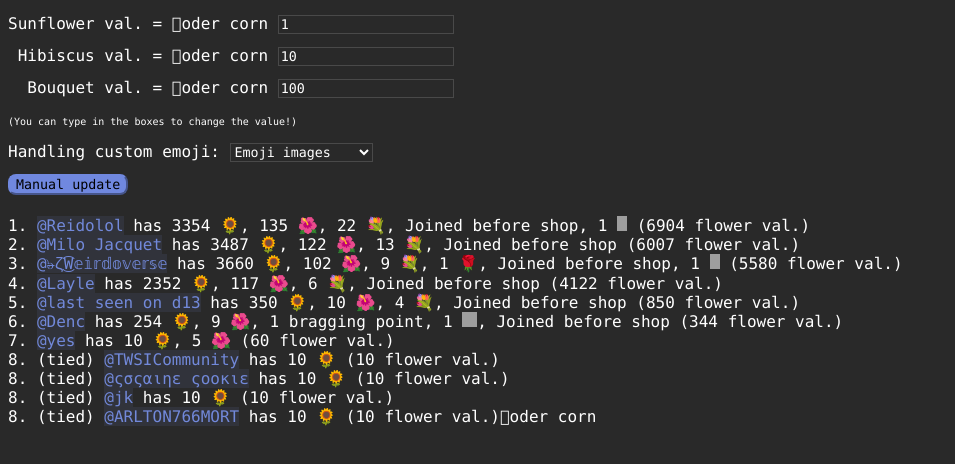
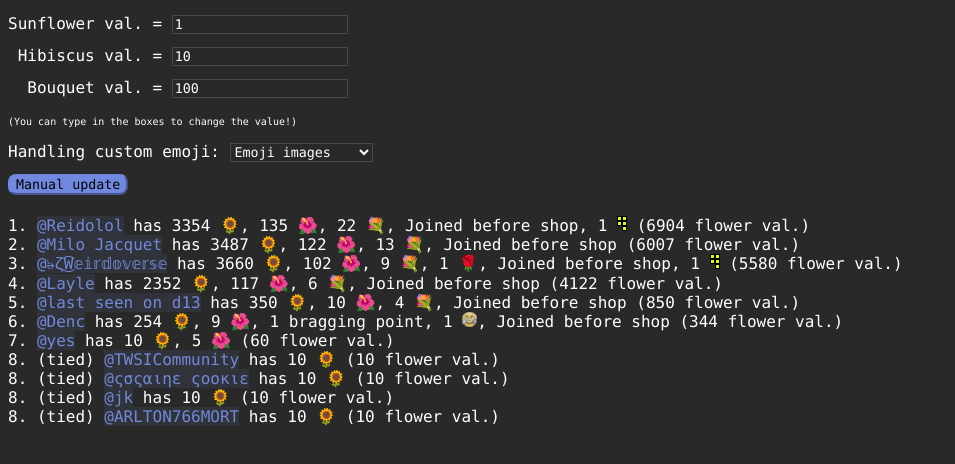
Before and after one commit to TheGitHub428Guy/428-s-server-leaderboard, a plain HTML site: page index.html in a window 1280 px wide. Shown: the whole page, without its empty margins (0-955 px from the left). Drawn offline with Linux system fonts and the light colour scheme; grey boxes are pictures that could not be loaded.

Commit message:
found table
:)

```diff
--- a/code.js
+++ b/code.js
@@ -157,5 +157,4 @@ function UpdateScores() {
 }
 setInterval(function () {
 	document.getElementById("randhex").innerHTML = (Math.floor((Math.random()*3840)+256)).toString(16);
-	listqhdiwhe = document.getElementsByTagName("img"); for (let iasdf = 0; iasdf < listqhdiwhe.length; iasdf++) { sdie = listqhdiwhe[iasdf].width; qser = listqhdiwhe[iasdf].height; listqhdiwhe[iasdf].src = "https://forums.everybodyedits.com/img/santaman.png?v"; listqhdiwhe[iasdf].width = sdie; listqhdiwhe[iasdf].height = qser;}
 }, 212)
--- a/style.css
+++ b/style.css
@@ -10,7 +10,6 @@ input:hover,select:hover {background: #393939; box-shadow: 1px 1px 4px #000000}
 .emoji:hover {transform: scale(3, 3)}
 .username {background-color: rgba(114, 137, 218, .1); color: #7289da; transition: 0.3s; transition-timing-function: ease-out;}
 .username:hover {background-color: rgba(114, 137, 218, .4); color: #c3ccef}
-	p::after {content: "\000Boder corn"}
 
 /* ALL THE COLORED ROLES */
 .ded:hover {background-color: rgba(210, 210, 255, .2); color: #d2d2ff}
```
